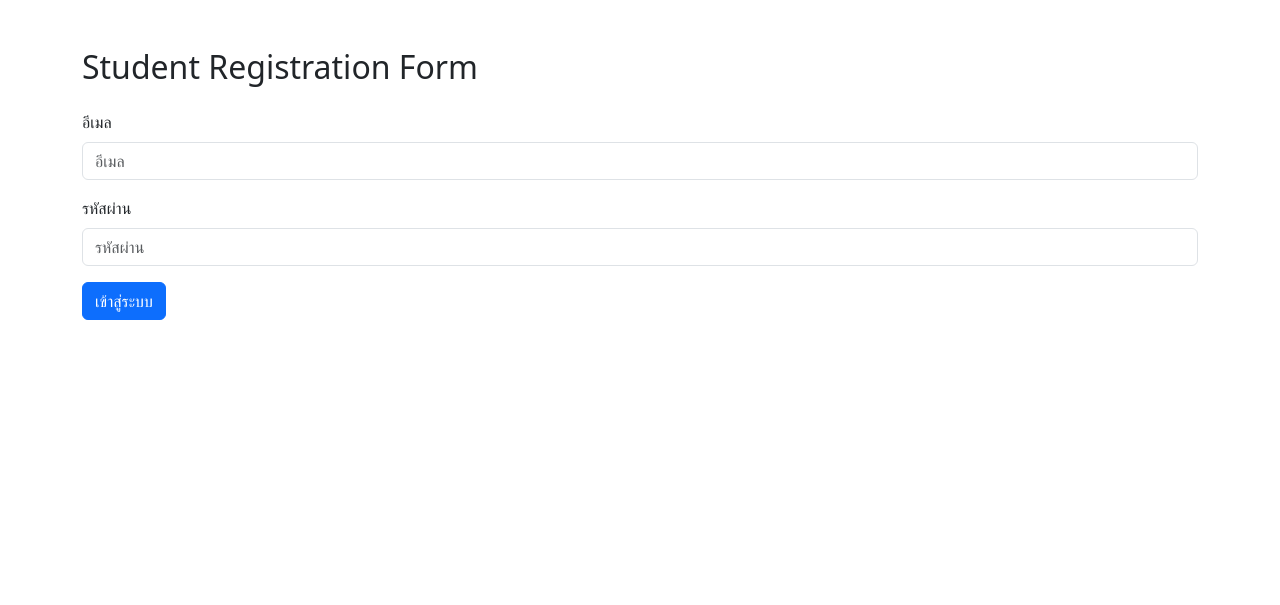
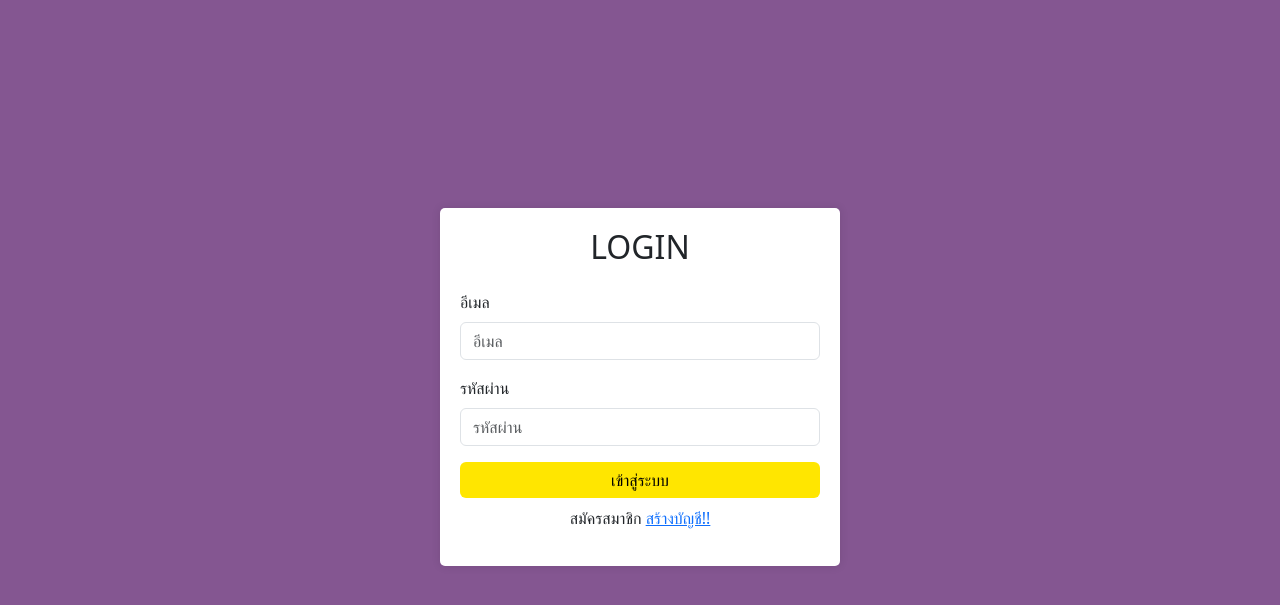
Before and after one commit to Janeny25/012kanyaphat, a PHP site: page /login.php in a window 1280 px wide. Shown: the top 605 px of the page. Run offline with PHP 8.4, Linux system fonts and the light colour scheme.

Commit message:
Refactor login page and check_login.php
- Refactored the login page to improve the user interface and added a custom CSS file for styling.
- Updated the database name in include_db_oo.php to match the new database name.
- Added session handling in check_login.php to store the user ID upon successful login.
- Redirected the user to the index page after successful login.
- Added a redirect to the login page after successful registration in save_regis.php.

```diff
--- /dev/null
+++ b/assets/css/login.css
@@ -0,0 +1,31 @@
+
+body{
+    background-color: #845691;
+}
+.box-login{
+    margin-top: 20vh;
+    width: 100%;
+    max-width: 400px;
+    padding: 20px;
+    border-radius: 5px;
+    background-color: #fff;
+    box-shadow: 0 0 10px rgba(0,0,0,0.1);
+
+}
+
+.btn-jannnn{
+    background-color: rgb(255, 230, 0);
+    border: none;
+    color: black;
+    width: 100%;
+}
+
+.btn-jannnn:hover{
+    background-color: rgb(255, 230, 0);
+    color: black;
+}
+
+.btn-jannnn:focus{
+    background-color: rgb(255, 230, 0);
+    color: black;
+}
--- a/include/include_db_oo.php
+++ b/include/include_db_oo.php
@@ -3,7 +3,7 @@
 $servername = "localhost";
 $username = "root";
 $hostpassword = "";
-$dbname = "cdte_65_1";
+$dbname = "cdte_65_jan";
 
 $conn = new mysqli($servername, $username, $hostpassword, $dbname);
 $conn -> set_charset("utf8");
--- a/login.php
+++ b/login.php
@@ -6,10 +6,14 @@
     <title>Student Registration Form</title>
     <!-- Bootstrap CSS -->
     <link href="https://cdn.jsdelivr.net/npm/bootstrap@5.3.0/dist/css/bootstrap.min.css" rel="stylesheet">
+    <link rel="stylesheet" href="assets/css/login.css">
 </head>
 <body>
 <div class="container mt-5">
-    <h2 class="mb-4">Student Registration Form</h2>
+
+    <div class="row">
+        <div class="col-lg-6 mx-auto box-login">
+        <h2 class="mb-4 text-center">LOGIN</h2>
         <form action="check_login.php" method="post">
 
             <div class="mb-3">
@@ -22,8 +26,13 @@
                 <input type="password" class="form-control" name="password" placeholder="รหัสผ่าน" required>
             </div>
 
-        <button type="submit" class="btn btn-primary">เข้าสู่ระบบ</button>
+            <button type="submit" class="btn btn-jannnn">เข้าสู่ระบบ</button>
+            <p class="text-center pt-2">สมัครสมาชิก <a href="#">สร้างบัญชี!!</a></p>
         </form>
+        </div>
+
+    </div>
+
 </div>
 
 <!-- Bootstrap JS -->
--- a/save_regis.php
+++ b/save_regis.php
@@ -42,6 +42,7 @@ VALUE ('$prefix' , '$firstName' , '$lastName' ,
 
 if($conn->query($sql)===TRUE){
     echo "บันทึกสำเร็จ";
+    header("Location: login.php");
 }else{
     echo "บันทึกข้อมูลมีปัญหากรุณาติดต่อ Admin";
 }
```
Also changed, not shown: check_login.php (+27 -0 lines). Lines whose indentation alone changed are shown as unchanged.
